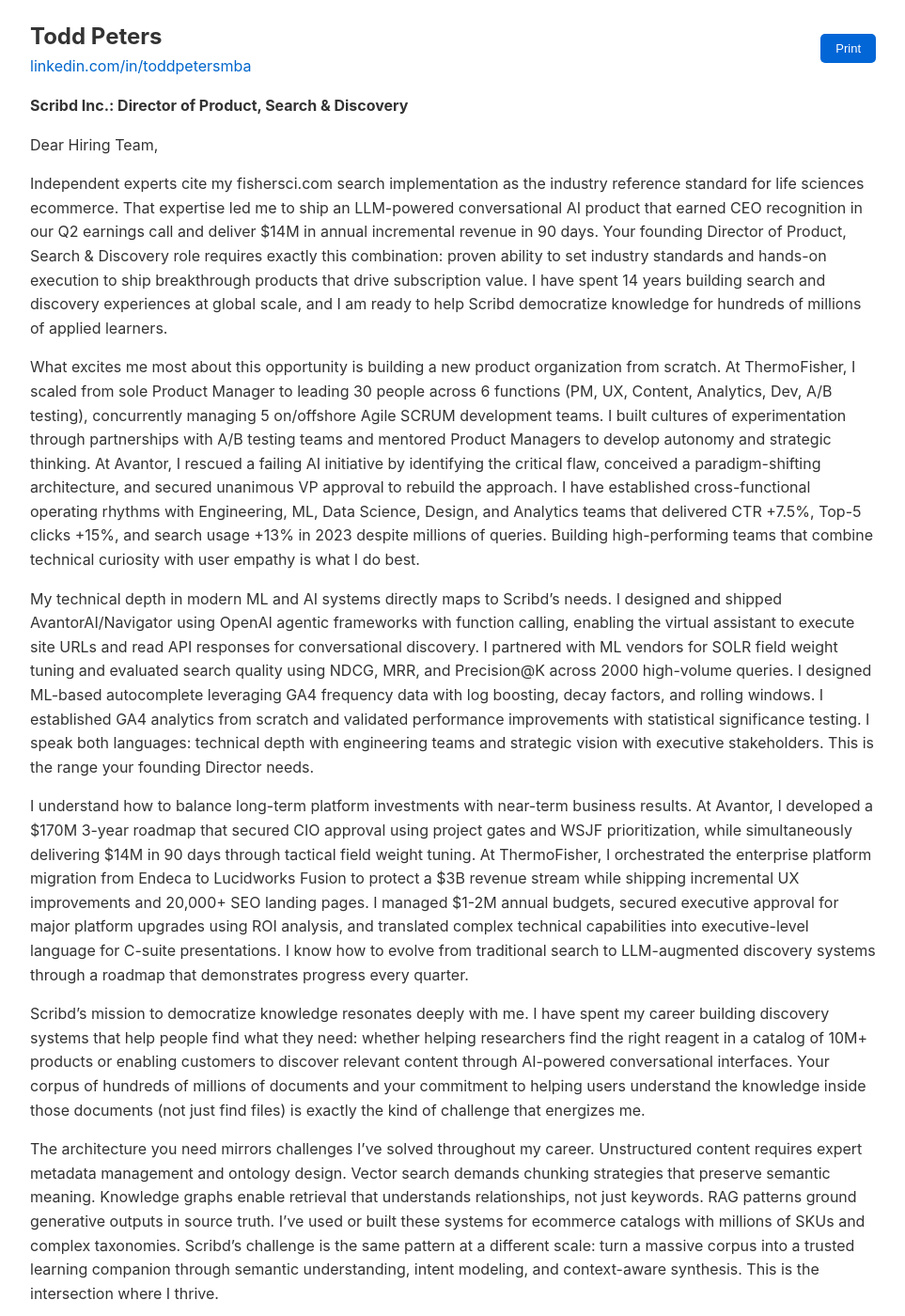
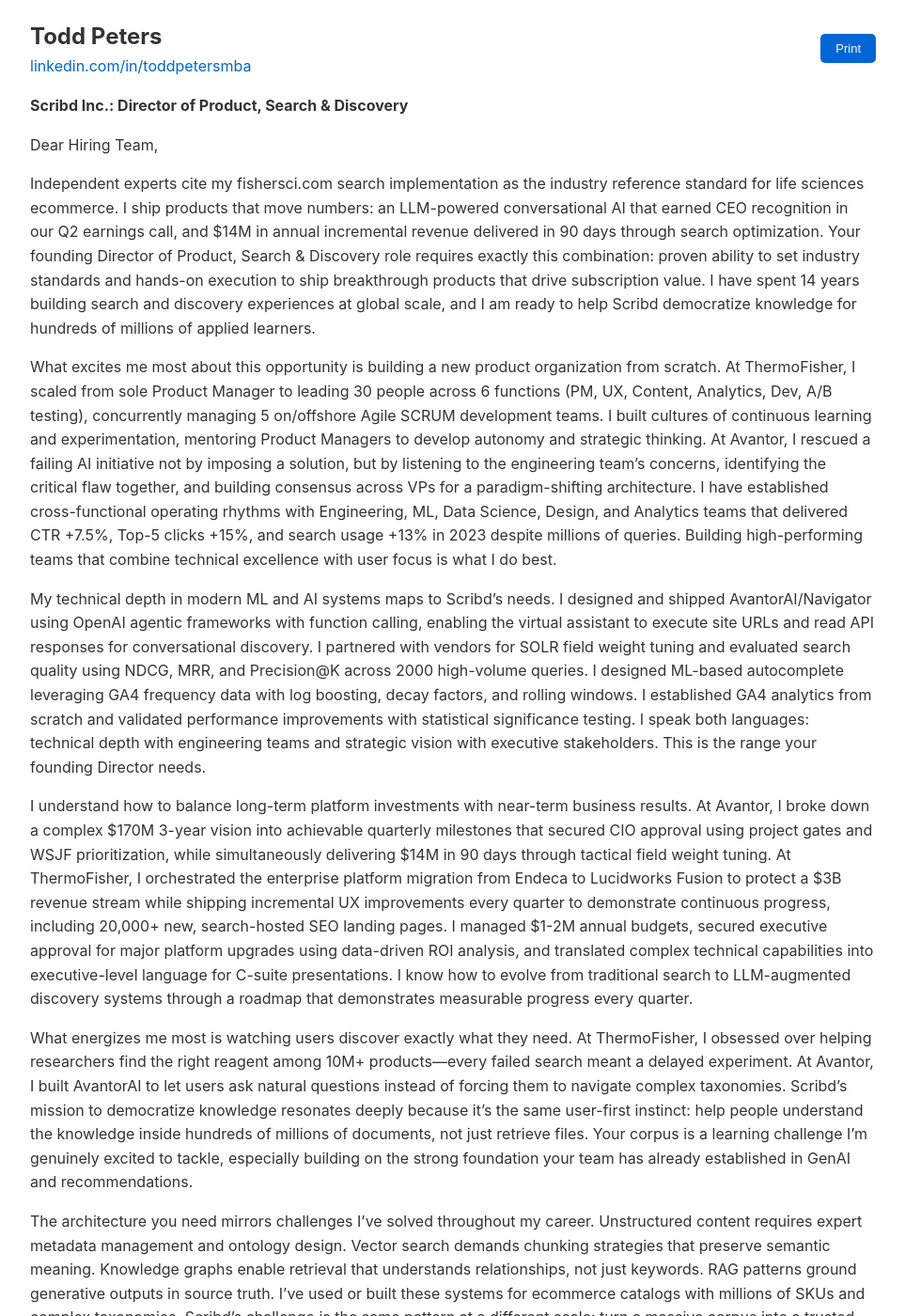
Before and after one commit to tsimech/tsimech.github.io, a Jekyll site: the page built from docs/scribd.md, in a window 1280 px wide and 1400 px high. Shown: the whole window at 94% size, without its empty margins (158-1121 px from the left). Built offline with Jekyll 4.4.1, drawn with Linux system fonts in a browser that asks for light colours; some of the changed text lies outside the part shown.

Commit message:
Adapt Scribd application to Peter Roybal values: consensus building, continuous learning, collaborative humility, achievable milestones

```diff
--- a/docs/scribd.md
+++ b/docs/scribd.md
@@ -20,19 +20,19 @@ robots: noindex, nofollow
 
 Dear Hiring Team,
 
-Independent experts cite my fishersci.com search implementation as the industry reference standard for life sciences ecommerce. That expertise led me to ship an LLM-powered conversational AI product that earned CEO recognition in our Q2 earnings call and deliver $14M in annual incremental revenue in 90 days. Your founding Director of Product, Search & Discovery role requires exactly this combination: proven ability to set industry standards and hands-on execution to ship breakthrough products that drive subscription value. I have spent 14 years building search and discovery experiences at global scale, and I am ready to help Scribd democratize knowledge for hundreds of millions of applied learners.
+Independent experts cite my fishersci.com search implementation as the industry reference standard for life sciences ecommerce. I ship products that move numbers: an LLM-powered conversational AI that earned CEO recognition in our Q2 earnings call, and $14M in annual incremental revenue delivered in 90 days through search optimization. Your founding Director of Product, Search & Discovery role requires exactly this combination: proven ability to set industry standards and hands-on execution to ship breakthrough products that drive subscription value. I have spent 14 years building search and discovery experiences at global scale, and I am ready to help Scribd democratize knowledge for hundreds of millions of applied learners.
 
-What excites me most about this opportunity is building a new product organization from scratch. At ThermoFisher, I scaled from sole Product Manager to leading 30 people across 6 functions (PM, UX, Content, Analytics, Dev, A/B testing), concurrently managing 5 on/offshore Agile SCRUM development teams. I built cultures of experimentation through partnerships with A/B testing teams and mentored Product Managers to develop autonomy and strategic thinking. At Avantor, I rescued a failing AI initiative by identifying the critical flaw, conceived a paradigm-shifting architecture, and secured unanimous VP approval to rebuild the approach. I have established cross-functional operating rhythms with Engineering, ML, Data Science, Design, and Analytics teams that delivered CTR +7.5%, Top-5 clicks +15%, and search usage +13% in 2023 despite millions of queries. Building high-performing teams that combine technical curiosity with user empathy is what I do best.
+What excites me most about this opportunity is building a new product organization from scratch. At ThermoFisher, I scaled from sole Product Manager to leading 30 people across 6 functions (PM, UX, Content, Analytics, Dev, A/B testing), concurrently managing 5 on/offshore Agile SCRUM development teams. I built cultures of continuous learning and experimentation, mentoring Product Managers to develop autonomy and strategic thinking. At Avantor, I rescued a failing AI initiative not by imposing a solution, but by listening to the engineering team's concerns, identifying the critical flaw together, and building consensus across VPs for a paradigm-shifting architecture. I have established cross-functional operating rhythms with Engineering, ML, Data Science, Design, and Analytics teams that delivered CTR +7.5%, Top-5 clicks +15%, and search usage +13% in 2023 despite millions of queries. Building high-performing teams that combine technical excellence with user focus is what I do best.
 
-My technical depth in modern ML and AI systems directly maps to Scribd's needs. I designed and shipped AvantorAI/Navigator using OpenAI agentic frameworks with function calling, enabling the virtual assistant to execute site URLs and read API responses for conversational discovery. I partnered with ML vendors for SOLR field weight tuning and evaluated search quality using NDCG, MRR, and Precision@K across 2000 high-volume queries. I designed ML-based autocomplete leveraging GA4 frequency data with log boosting, decay factors, and rolling windows. I established GA4 analytics from scratch and validated performance improvements with statistical significance testing. I speak both languages: technical depth with engineering teams and strategic vision with executive stakeholders. This is the range your founding Director needs.
+My technical depth in modern ML and AI systems maps to Scribd's needs. I designed and shipped AvantorAI/Navigator using OpenAI agentic frameworks with function calling, enabling the virtual assistant to execute site URLs and read API responses for conversational discovery. I partnered with vendors for SOLR field weight tuning and evaluated search quality using NDCG, MRR, and Precision@K across 2000 high-volume queries. I designed ML-based autocomplete leveraging GA4 frequency data with log boosting, decay factors, and rolling windows. I established GA4 analytics from scratch and validated performance improvements with statistical significance testing. I speak both languages: technical depth with engineering teams and strategic vision with executive stakeholders. This is the range your founding Director needs.
 
-I understand how to balance long-term platform investments with near-term business results. At Avantor, I developed a $170M 3-year roadmap that secured CIO approval using project gates and WSJF prioritization, while simultaneously delivering $14M in 90 days through tactical field weight tuning. At ThermoFisher, I orchestrated the enterprise platform migration from Endeca to Lucidworks Fusion to protect a $3B revenue stream while shipping incremental UX improvements and 20,000+ SEO landing pages. I managed $1-2M annual budgets, secured executive approval for major platform upgrades using ROI analysis, and translated complex technical capabilities into executive-level language for C-suite presentations. I know how to evolve from traditional search to LLM-augmented discovery systems through a roadmap that demonstrates progress every quarter.
+I understand how to balance long-term platform investments with near-term business results. At Avantor, I broke down a complex $170M 3-year vision into achievable quarterly milestones that secured CIO approval using project gates and WSJF prioritization, while simultaneously delivering $14M in 90 days through tactical field weight tuning. At ThermoFisher, I orchestrated the enterprise platform migration from Endeca to Lucidworks Fusion to protect a $3B revenue stream while shipping incremental UX improvements every quarter to demonstrate continuous progress, including 20,000+ new, search-hosted SEO landing pages. I managed $1-2M annual budgets, secured executive approval for major platform upgrades using data-driven ROI analysis, and translated complex technical capabilities into executive-level language for C-suite presentations. I know how to evolve from traditional search to LLM-augmented discovery systems through a roadmap that demonstrates measurable progress every quarter.
 
-Scribd's mission to democratize knowledge resonates deeply with me. I have spent my career building discovery systems that help people find what they need: whether helping researchers find the right reagent in a catalog of 10M+ products or enabling customers to discover relevant content through AI-powered conversational interfaces. Your corpus of hundreds of millions of documents and your commitment to helping users understand the knowledge inside those documents (not just find files) is exactly the kind of challenge that energizes me.
+What energizes me most is watching users discover exactly what they need. At ThermoFisher, I obsessed over helping researchers find the right reagent among 10M+ products—every failed search meant a delayed experiment. At Avantor, I built AvantorAI to let users ask natural questions instead of forcing them to navigate complex taxonomies. Scribd's mission to democratize knowledge resonates deeply because it's the same user-first instinct: help people understand the knowledge inside hundreds of millions of documents, not just retrieve files. Your corpus is a learning challenge I'm genuinely excited to tackle, especially building on the strong foundation your team has already established in GenAI and recommendations.
 
 The architecture you need mirrors challenges I've solved throughout my career. Unstructured content requires expert metadata management and ontology design. Vector search demands chunking strategies that preserve semantic meaning. Knowledge graphs enable retrieval that understands relationships, not just keywords. RAG patterns ground generative outputs in source truth. I've used or built these systems for ecommerce catalogs with millions of SKUs and complex taxonomies. Scribd's challenge is the same pattern at a different scale: turn a massive corpus into a trusted learning companion through semantic understanding, intent modeling, and context-aware synthesis. This is the intersection where I thrive.
 
-I bring 14 years of specialized search and discovery product leadership, shipped LLM products, proven team-building experience, and ML/AI technical fluency. I am ready to build Scribd's Search & Discovery organization and shape the long-term engagement, retention, and subscription growth this platform deserves.
+I bring 14 years of specialized search and discovery product leadership, shipped LLM products, proven team-building experience, and ML/AI technical fluency. I'm eager to learn from your team's existing search and recommendations work and help build the Search & Discovery organization that shapes long-term engagement, retention, and subscription growth. I thrive in environments where everyone is raising their game together.
 
 Thank you for your consideration.
 
```
